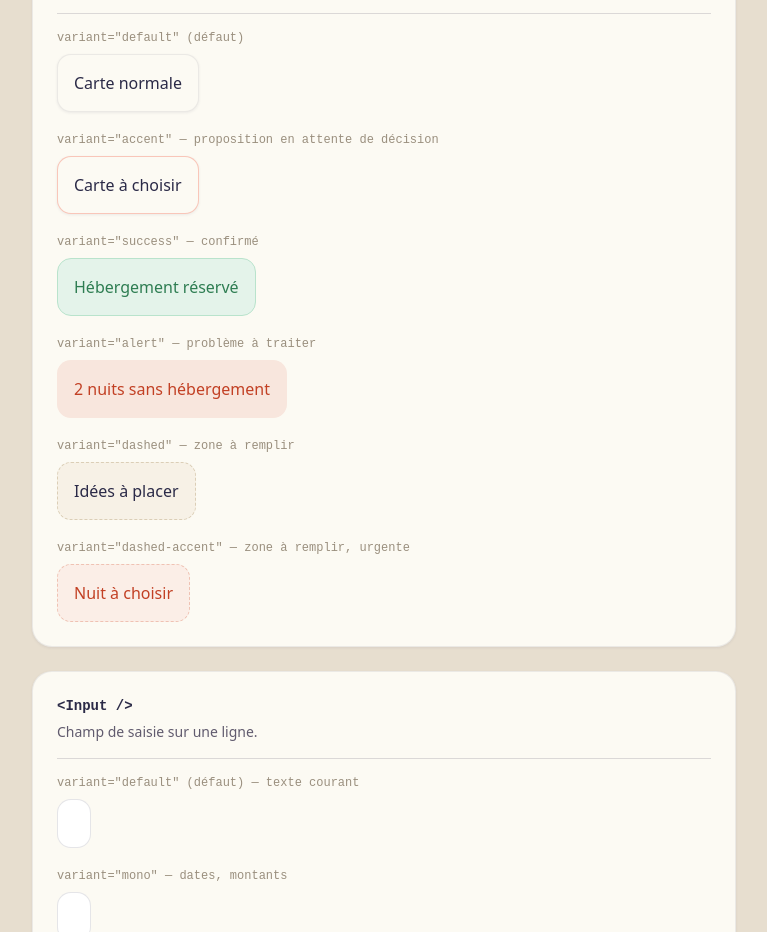
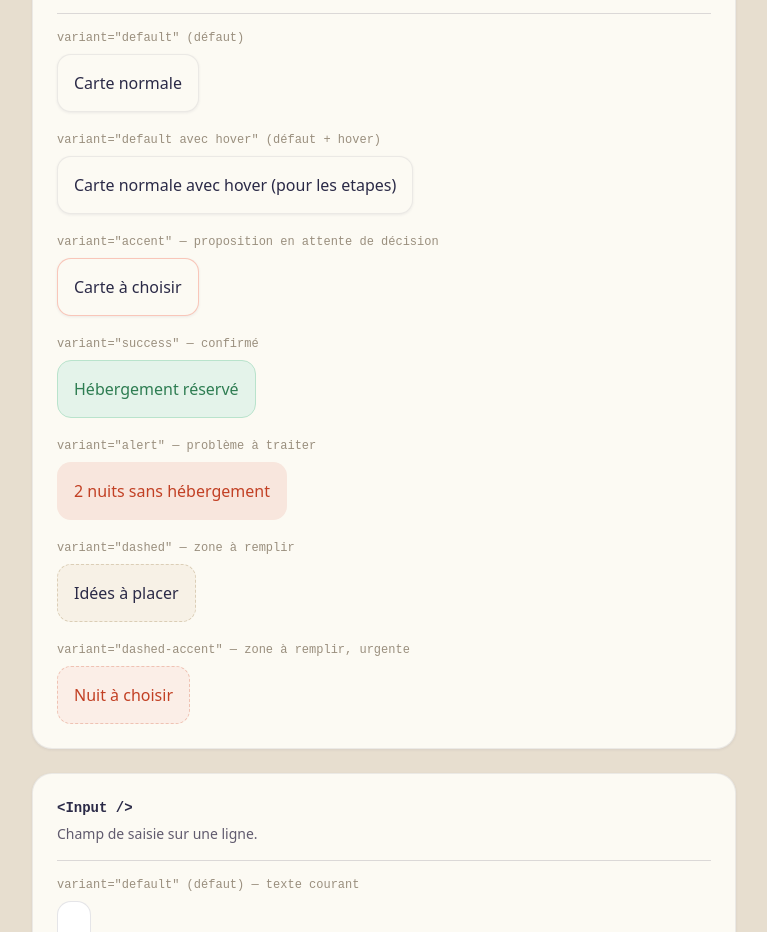
Before and after one commit to Blueton23/Transcendence, a React (Vite) app in the folder srcs/frontend/: page / in a window 1280 px wide. Shown: the part 3020-3952 px from the top of the page, without its empty margins (256-1023 px from the left). Built offline with nearby package versions, Linux system fonts and the light colour scheme.

Commit message:
fix: shared component Card

```diff
--- a/srcs/frontend/src/pages/Demo.tsx
+++ b/srcs/frontend/src/pages/Demo.tsx
@@ -187,6 +187,9 @@ function Demo() {
         <Specimen label='variant="default" (défaut)'>
           <Card variant="default">Carte normale</Card>
         </Specimen>
+        <Specimen label='variant="default avec hover" (défaut + hover)'>
+          <Card variant="default" interactive={true}>Carte normale avec hover (pour les etapes)</Card>
+        </Specimen>
         <Specimen label='variant="accent" — proposition en attente de décision'>
           <Card variant="accent">Carte à choisir</Card>
         </Specimen>
--- a/srcs/frontend/src/shared/ui/Card.tsx
+++ b/srcs/frontend/src/shared/ui/Card.tsx
@@ -5,6 +5,7 @@ type CardVariant = "default" | "accent" | "success" | "alert" | "dashed" | "dash
 interface CardProps {
   children: ReactNode;
   variant?: CardVariant;
+  interactive?: boolean;
   className?: string;
 }
 
@@ -18,12 +19,14 @@ const variantStyles = {
 };
 
 const baseStyle = "border rounded-md p-4";
+const interactiveStyle = "transition-all hover:border-brand-primary/50 hover:-translate-y-px cursor-pointer";
 
-function Card({ children, variant = "default", className = "" }: CardProps) {
+function Card({ children, variant = "default", interactive = false, className = "" }: CardProps) {
   const cardStyle = variantStyles[variant];
+  const hoverStyle = interactive ? interactiveStyle : "";
 
   return (
-    <div className={`${baseStyle} ${cardStyle} ${className}`}>
+    <div className={`${baseStyle} ${cardStyle} ${hoverStyle} ${className}`}>
       {children}
     </div>
   );
```
